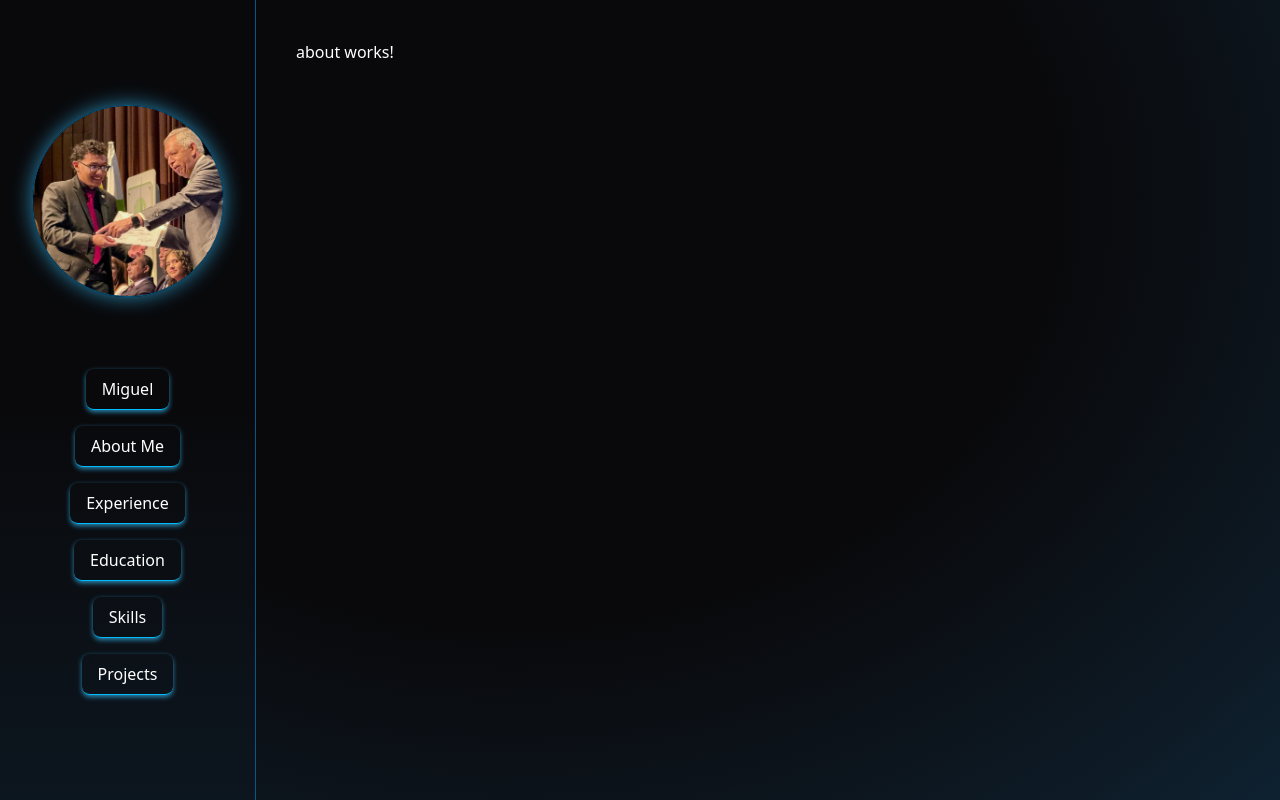
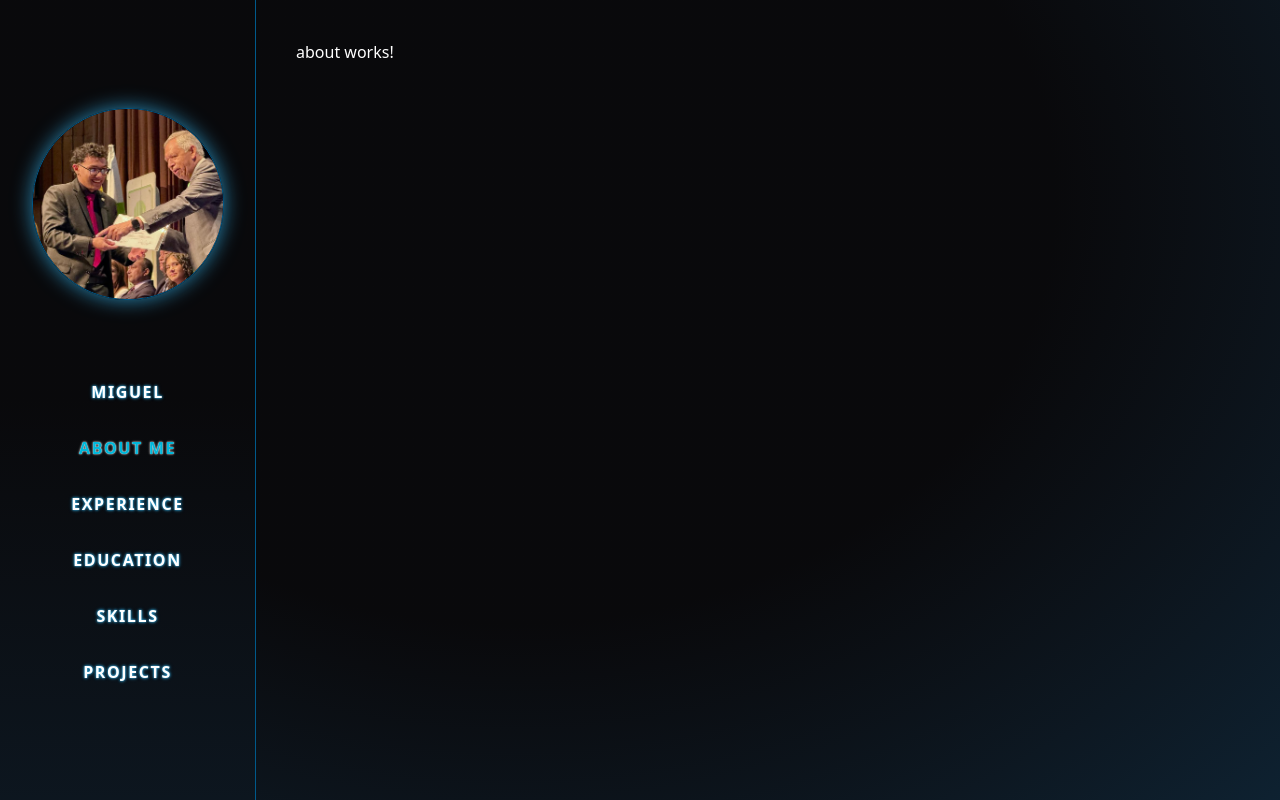
Before and after one commit to pimientoyolo/portafolio, an Angular app: page /about in a window 1280 px wide. Built offline with nearby package versions, Linux system fonts and the light colour scheme.

Commit message:
feat(button style): cambio en el estilo de boton e indicativo de seleccion

```diff
--- a/src/app/core/components/sidebar-button/sidebar-button.html
+++ b/src/app/core/components/sidebar-button/sidebar-button.html
@@ -1,5 +1,5 @@
 <div>
-  <button
+  <!-- <button
     (click)="navegar()"
     class="
     w-full
@@ -15,5 +15,24 @@
     transition
     ">
     {{ texto }}
-  </button>
+  </button> -->
+  <button
+  (click)="navegar()"
+  [ngClass]="{
+    'text-cyan-500 text-shadow-[0_0_1px_rgba(255,255,255,0.8),0_0_2px_rgba(255,255,255,0.6),0_0_3px_rgba(255,255,255,0.4)] hover:text-shadow-[0_0_2px_rgba(255,255,255,0.8),0_0_3px_rgba(255,255,255,0.6),0_0_4px_rgba(255,255,255,0.4)]': activo(),
+    'text-white text-shadow-[0_0_2px_rgba(56,189,248,0.8),0_0_3px_rgba(56,189,248,0.6),0_0_4px_rgba(56,189,248,0.4)] hover:text-shadow-[0_0_5px_rgba(56,189,248,1),0_0_8px_rgba(56,189,248,0.8),0_0_10px_rgba(56,189,248,0.6)]': !activo()
+  }"
+  class="
+    w-full
+    text-left
+    uppercase
+    tracking-widest
+    px-4 py-2
+    bg-transparent
+    font-bold
+    transition
+  "
+>
+  {{ texto }}
+</button>
 </div>
--- a/src/app/core/components/sidebar-button/sidebar-button.ts
+++ b/src/app/core/components/sidebar-button/sidebar-button.ts
@@ -21,4 +21,9 @@ export class SidebarButton {
     this.router.navigate([this.ruta]);
   }
 
+  activo(): boolean{
+    return this.router.url === this.ruta ||
+    (this.ruta === '' && this.router.url === '/')
+  }
+
 }
```
